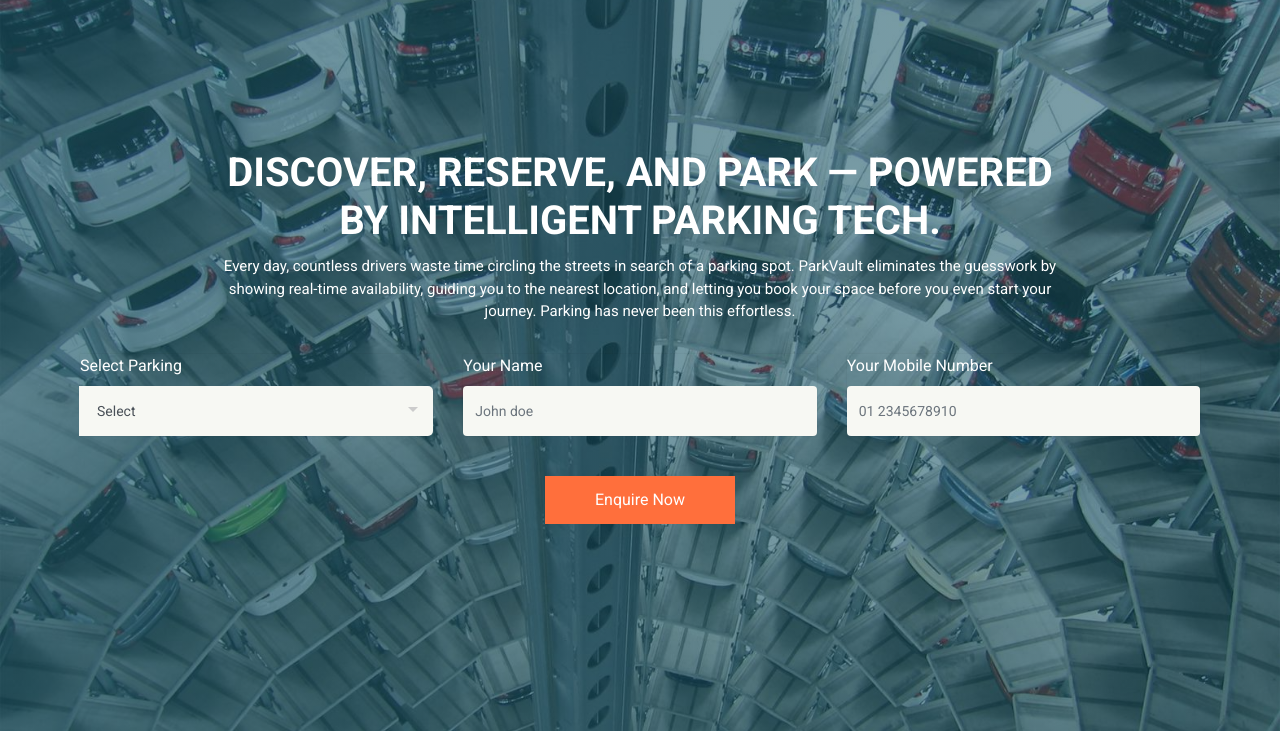
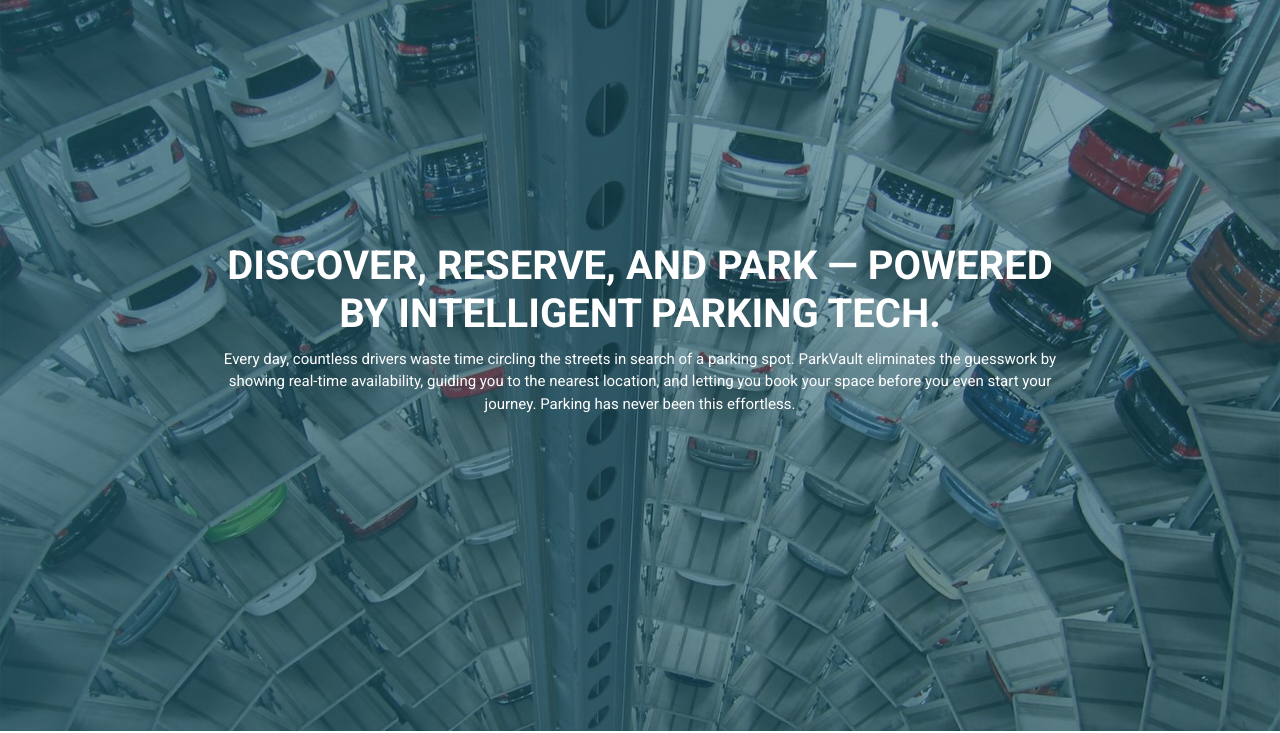
Before and after one commit to Nirmalkumar233/parkvault, a website: page index.html in a window 1280 px wide. Shown: the part 69-802 px from the top of the page. Drawn offline with nearby package versions, Linux system fonts and the light colour scheme.

Commit message:
Update index.html

```diff
--- a/index.html
+++ b/index.html
@@ -93,49 +93,7 @@
             Every day, countless drivers waste time circling the streets in search of a parking spot. ParkVault eliminates the guesswork by showing real-time availability, guiding you to the nearest location, and letting you book your space before you even start your journey. Parking has never been this effortless.
           </p>
         </div>
-        <div class="find_form_container">
-          <form action="#">
-            <div class="form-row">
-              <div class="col-md-4 px-0">
-                <div class="form-group">
-                  <label for="">Select Parking</label>
-                  <div class="input-group">
-                    <select class="form-control">
-                      <option data-display="Select">Select 1</option>
-                      <option value="1">Marina Beach - Chennai</option>
-                      <option value="2">EVP Film City - Chennai</option>
-                      <option value="3">VR Mall - Chennai</option>
-                      <option value="4">Satyam Cinimas - Chennai</option>
-                    </select>
-                  </div>
-                </div>
-              </div>
-              <div class="col-md-4 px-0">
-                <div class="form-group ">
-                  <label for="">Your Name</label>
-                  <div class="input-group">
-                    <input type="text" class="form-control" placeholder="John doe" />
-                  </div>
-                </div>
-              </div>
-              <div class="col-md-4 px-0">
-                <div class="form-group">
-                  <label for="">Your Mobile Number</label>
-                  <div class="input-group ">
-                    <input type="text" class="form-control" placeholder="01 2345678910" />
-                  </div>
-                </div>
-              </div>
-            </div>
-            <div class="btn-box">
-              <button type="submit" class="">
-                <span>
-                  Enquire Now
-                </span>
-              </button>
-            </div>
-          </form>
-        </div>
+
       </div>
     </section>
     <!-- end slider section -->
@@ -369,4 +327,5 @@
 
 </body>
 
+
 </html>
```
